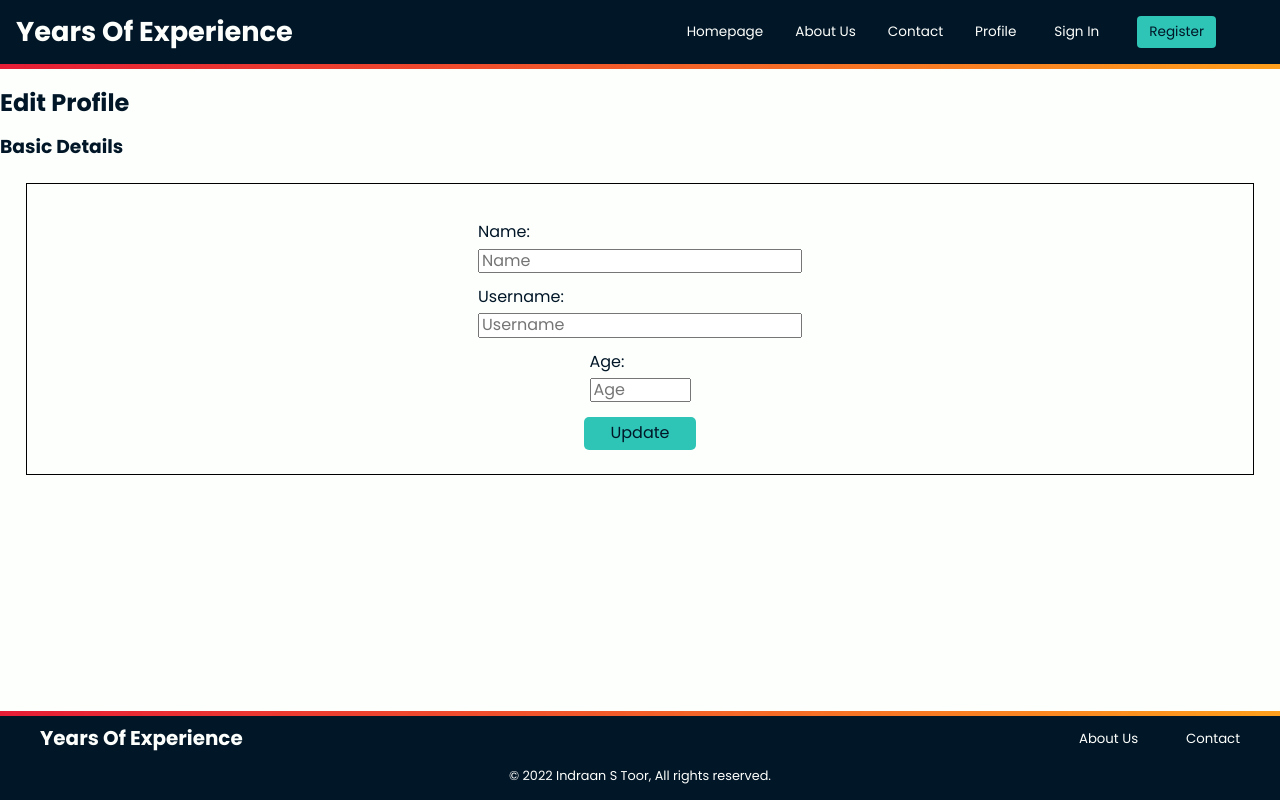
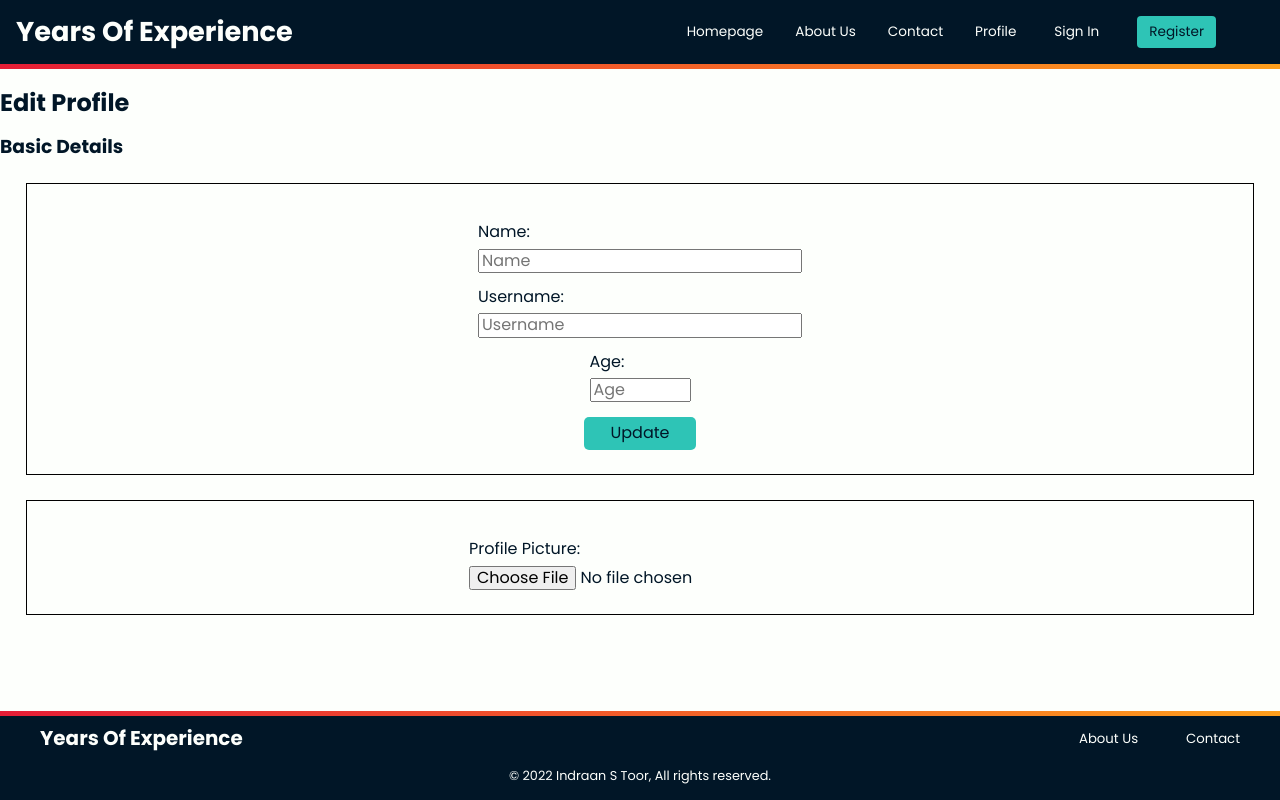
Before and after one commit to indraantoor/Years-Of-Experience, a React (Create React App) app: page /profile/edit/1 in a window 1280 px wide. Built offline with nearby package versions, Linux system fonts and the light colour scheme; a web font is replaced by a local one.

Commit message:
feat: add edit profile pic form
Signed-off-by: indraantoor <indraantoor@gmail.com>

```diff
--- /dev/null
+++ b/src/components/EditProfilePic/editProfilePic.style.js
@@ -0,0 +1,30 @@
+import styled from "styled-components";
+
+export const Container = styled.div`
+  border: 1px solid black;
+  padding: 1.5rem;
+  display: flex;
+  flex-direction: column;
+  align-items: center;
+  margin: 2%;
+
+  button {
+    width: 7rem;
+    padding: 7px;
+    cursor: pointer;
+    background-color: var(--secondary);
+    color: var(--primary);
+    border: none;
+    border-radius: 5px;
+  }
+
+  label,
+  button {
+    margin-top: 15px;
+  }
+
+  input {
+    display: block;
+    margin-top: 7px;
+  }
+`;
--- /dev/null
+++ b/src/components/EditProfilePic/index.js
@@ -0,0 +1,13 @@
+import React from "react";
+import { Container } from "./editProfilePic.style";
+
+export const EditProfilePic = () => {
+  return (
+    <Container>
+      <label htmlFor="profileimg">
+        Profile Picture:
+        <input type="file" id="profileimg" />
+      </label>
+    </Container>
+  );
+};
--- a/src/pages/EditProfile/index.js
+++ b/src/pages/EditProfile/index.js
@@ -1,11 +1,13 @@
 import React from "react";
 import { EditBasicDetails } from "../../components/EditBasicDetails";
+import { EditProfilePic } from "../../components/EditProfilePic";
 
 export const EditProfile = () => {
   return (
     <React.Fragment>
       <h2>Edit Profile</h2>
       <EditBasicDetails />
+      <EditProfilePic />
     </React.Fragment>
   );
 };
```
